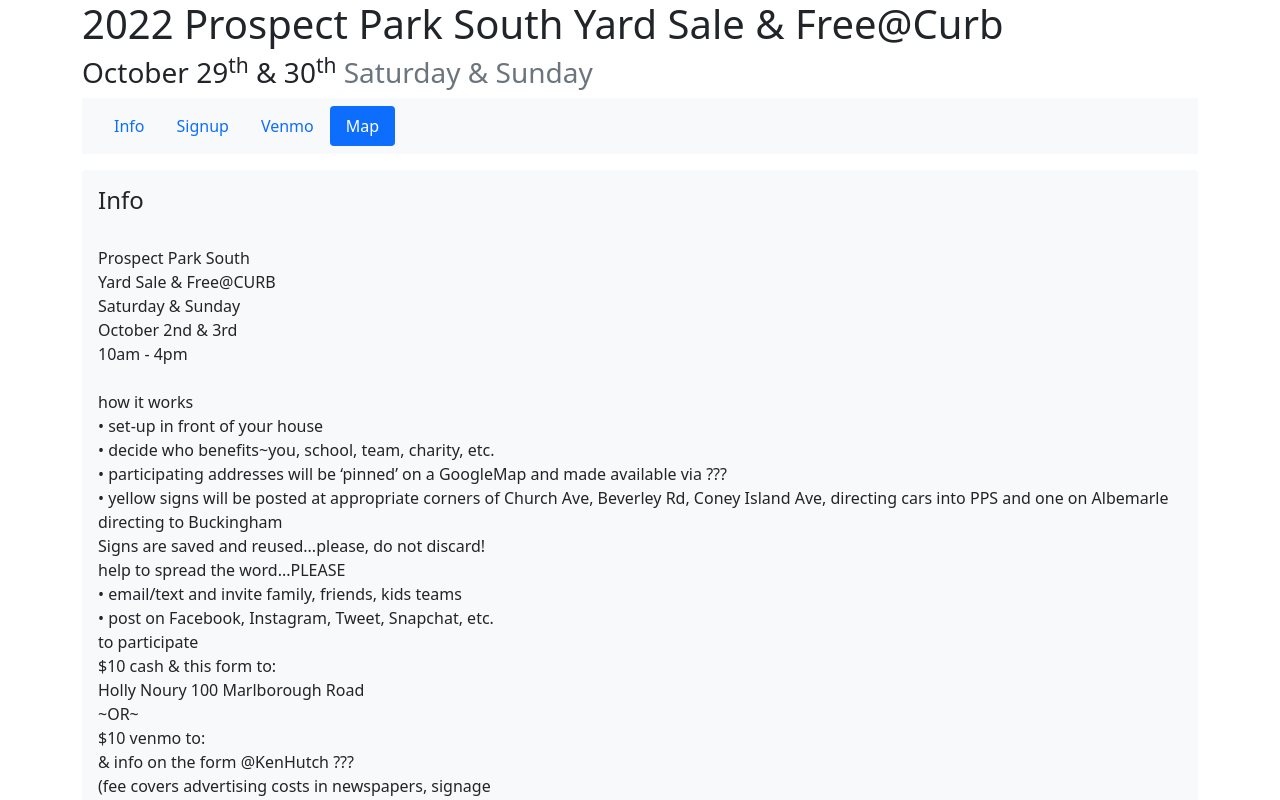
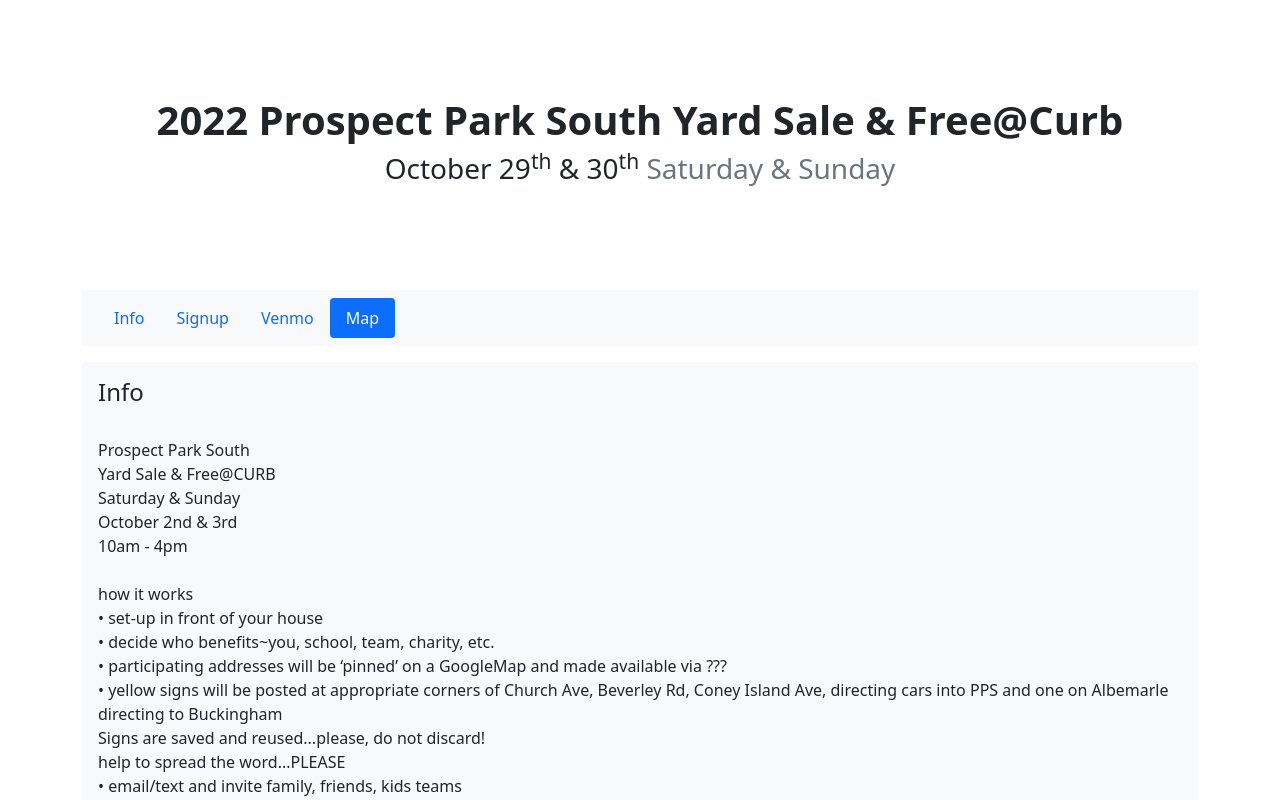
Before and after one commit to kenhutchinson/pps-yard-sale, a website: page src/index.html in a window 1280 px wide. Shown: the top 800 px of the page. Drawn offline with nearby package versions, Linux system fonts and the light colour scheme.

Commit message:
Updated title

```diff
--- a/src/index.html
+++ b/src/index.html
@@ -12,9 +12,11 @@
 
 
     <div class="container-sm">
-      <h1>2022 Prospect Park South Yard Sale & Free@Curb</h1>
+      <div class="px-4 py-5 my-5 text-center">
+      <h1 class="fw-bold">2022 Prospect Park South Yard Sale & Free@Curb</h1>
       <h3>October 29<sup>th</sup> & 30<sup>th</sup>
       <span class="text-muted">Saturday & Sunday</span><br>
+    </div>
     </h2>
 
       <nav id="navbar-example2" class="navbar sticky-top navbar-expand-sm bg-light px-3 mb-3">
```
